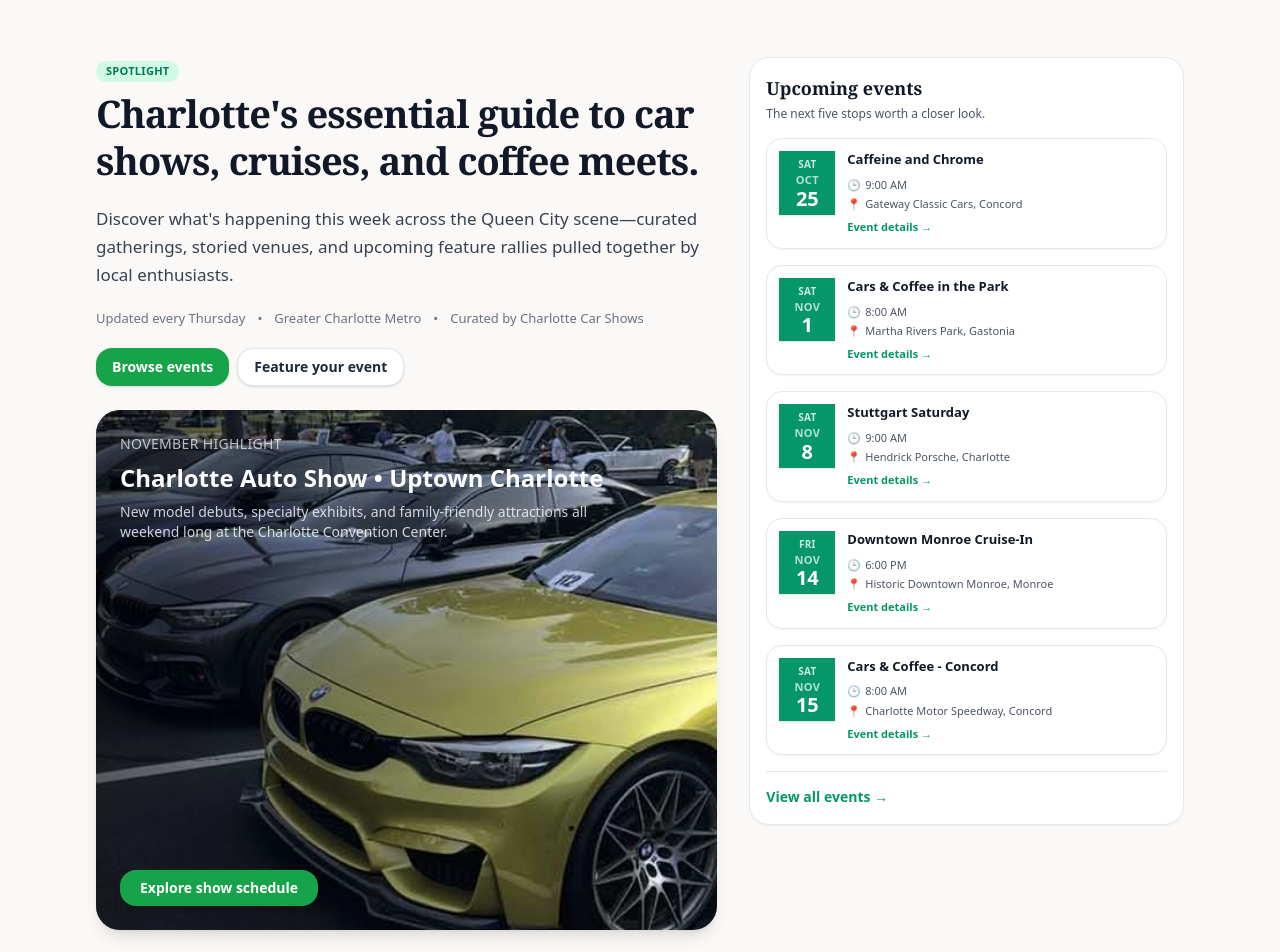
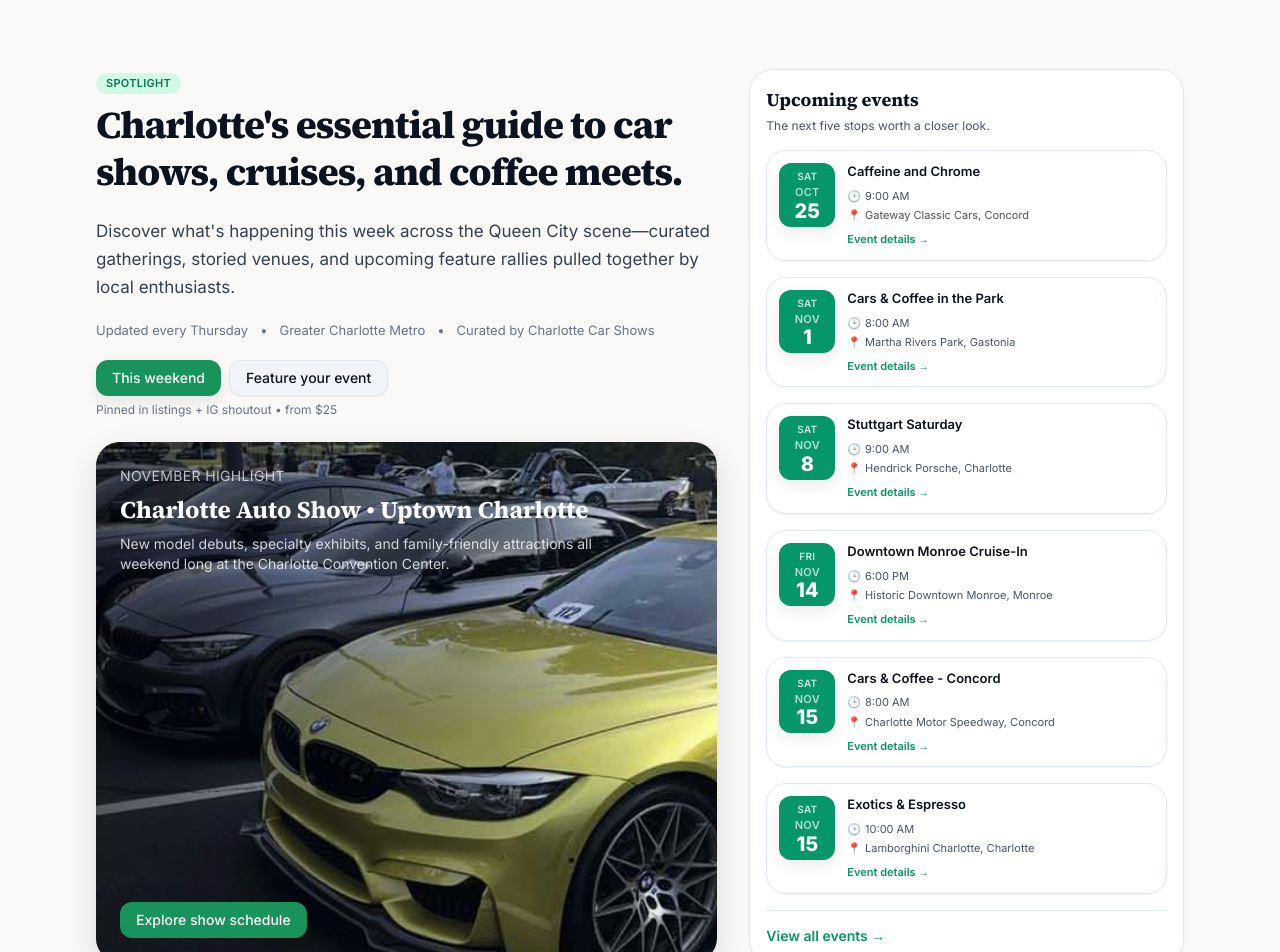
Before and after one commit to kevinscooke/ccs26, a Next.js app: page / in a window 1280 px wide. Shown: the part 140-1092 px from the top of the page. Built offline with nearby package versions, Linux system fonts and the light colour scheme.

Commit message:
homepage 'snap' standardization.

```diff
--- a/app/(marketing)/page.tsx
+++ b/app/(marketing)/page.tsx
@@ -6,6 +6,7 @@ import CompactUpcomingEvents from "@/components/event/CompactUpcomingEvents";
 import FeaturedEventsGrid from "@/components/event/FeaturedEventsGrid";
 import { TAGS } from "@/lib/tags";
 import dynamic from "next/dynamic";
+import { Button } from "@/components/ui/button"; // added
 const AdSlot = dynamic(() => import("@/components/ads/AdSlot"), { ssr: false });
 
 export const metadata: Metadata = {
@@ -86,9 +87,9 @@ export default function MarketingHomePage() {
         }}
       />
 
-      <div className="space-y-12 pt-2 pb-6 lg:space-y-10 lg:pt-3 lg:pb-6">
+      <div className="space-y-10 lg:space-y-12 pt-4 pb-8 lg:pt-6 lg:pb-8">
         {/* Row 2: Hero + Compact Upcoming */}
-        <section className="grid grid-cols-1 gap-6 lg:grid-cols-12 lg:gap-8 lg:items-start">
+        <section className="grid grid-cols-1 gap-8 lg:grid-cols-12 lg:gap-8 lg:items-start">
           <div className="space-y-6 lg:col-span-7">
             <article className="space-y-5">
               <div className="space-y-2">
@@ -96,8 +97,7 @@ export default function MarketingHomePage() {
                   Spotlight
                 </span>
                 <h1
-                  className="text-[32px] font-extrabold leading-tight tracking-tight text-gray-900 lg:text-[38px]"
-                  style={{ fontFamily: "'Source Serif Pro', Georgia, serif" }}
+                  className="text-[32px] font-extrabold leading-tight tracking-tight text-gray-900 lg:text-[38px] font-heading"
                 >
                   Charlotte&apos;s essential guide to car shows, cruises, and coffee meets.
                 </h1>
@@ -116,16 +116,19 @@ export default function MarketingHomePage() {
                 <span>Curated by Charlotte Car Shows</span>
               </div>
 
-              <div className="flex flex-wrap gap-2">
-                <a className="ccs-btn-primary px-4 py-2 text-sm shadow" href="/events/">
-                  Browse events
-                </a>
-                <a
-                  className="ccs-btn px-4 py-2 text-sm bg-white text-[var(--fg)] shadow hover:bg-white/80"
-                  href="/pricing"
-                >
-                  Feature your event
-                </a>
+              <div className="flex flex-col gap-1.5">
+                <div className="flex flex-wrap gap-2">
+                  <Button asChild>
+                    <a href="/events/?when=weekend">This weekend</a>
+                  </Button>
+                  <Button asChild variant="secondary">
+                    <a href="/pricing">Feature your event</a>
+                  </Button>
+                </div>
+                <p className="text-xs text-gray-500">
+                  Pinned in listings + IG shoutout • from $25
+                  {/* TODO: replace $25 with your actual starting price */}
+                </p>
               </div>
             </article>
 
@@ -143,7 +146,7 @@ export default function MarketingHomePage() {
               <div className="absolute inset-0 flex flex-col justify-between gap-4 p-4 sm:p-6">
                 <div className="max-w-lg text-white space-y-2">
                   <p className="text-xs sm:text-sm uppercase tracking-wide text-white/70">November highlight</p>
-                  <h2 className="text-xl sm:text-2xl font-bold leading-tight font-[var(--font-heading,_inherit)]">
+                  <h2 className="text-xl sm:text-2xl font-bold leading-tight font-heading">
                     Charlotte Auto Show • Uptown Charlotte
                   </h2>
                   <p className="text-xs sm:text-sm text-white/80">
@@ -151,12 +154,9 @@ export default function MarketingHomePage() {
                   </p>
                 </div>
                 <div>
-                  <a
-                    href="/events/charlotte-auto-show/"
-                    className="ccs-btn-primary inline-block px-5 py-2 text-sm shadow-lg"
-                  >
-                    Explore show schedule
-                  </a>
+                  <Button asChild className="shadow-lg">
+                    <a href="/events/charlotte-auto-show/">Explore show schedule</a>
+                  </Button>
                 </div>
               </div>
             </div>
@@ -165,10 +165,7 @@ export default function MarketingHomePage() {
           <aside className="lg:col-span-5">
             <div className="h-full rounded-2xl border border-gray-200 bg-white/95 p-5 shadow-sm lg:p-4">
               <div className="mb-4 space-y-1">
-                <h2
-                  className="text-lg font-bold text-gray-900"
-                  style={{ fontFamily: "'Source Serif Pro', Georgia, serif" }}
-                >
+                <h2 className="text-lg font-bold text-gray-900 font-heading">
                   Upcoming events
                 </h2>
                 <p className="text-xs text-gray-600">The next five stops worth a closer look.</p>
@@ -187,6 +184,8 @@ export default function MarketingHomePage() {
               >
                 <CompactUpcomingEvents />
               </Suspense>
+
+
             </div>
           </aside>
         </section>
@@ -272,37 +271,36 @@ export default function MarketingHomePage() {
         <section className="ccs-card">
           <div className="flex flex-col md:flex-row md:items-center md:justify-between gap-4">
             <div>
-              <h2 className="text-2xl md:text-3xl font-bold text-gray-900 mb-1" style={{ fontFamily: "'Source Serif Pro', Georgia, serif" }}>
+              <h2 className="text-2xl md:text-3xl font-bold text-gray-900 mb-1 font-heading">
                 New: The Guide to Charlotte Car Shows
               </h2>
               <p className="text-gray-600">Monthly staples, annual shows, and local resources—all in one place.</p>
             </div>
-            <a className="ccs-btn-primary px-5 py-2" href="/guide-to-charlotte-car-shows">Read the Guide</a>
+            <Button asChild>
+              <a href="/guide-to-charlotte-car-shows">Read the Guide</a>
+            </Button>
           </div>
         </section>
 
         {/* Community Section */}
         <section className="ccs-card text-center">
-          <h2 className="text-3xl font-bold text-gray-900 mb-4"
-              style={{ fontFamily: "'Source Serif Pro', Georgia, serif" }}>
+          <h2 className="text-3xl font-bold text-gray-900 mb-4 font-heading">
             Join Our Community
           </h2>
           <p className="text-xl text-gray-600 max-w-2xl mx-auto mb-6 leading-relaxed">
             Follow us for daily updates, event highlights, and exclusive content. Connect with thousands of local car enthusiasts.
           </p>
           <div className="flex justify-center gap-4">
-            <a className="ccs-btn-primary px-6 py-3"
-               href="https://www.instagram.com/charlottecarshows/"
-               target="_blank"
-               rel="noreferrer">
-              Follow on Instagram
-            </a>
-            <a className="ccs-btn px-6 py-3"
-               href="https://www.facebook.com/CharlotteCarShows/"
-               target="_blank"
-               rel="noreferrer">
-              Join on Facebook
-            </a>
+            <Button asChild className="px-6 py-3">
+              <a href="https://www.instagram.com/charlottecarshows/" target="_blank" rel="noreferrer">
+                Follow on Instagram
+              </a>
+            </Button>
+            <Button asChild variant="secondary" className="px-6 py-3">
+              <a href="https://www.facebook.com/CharlotteCarShows/" target="_blank" rel="noreferrer">
+                Join on Facebook
+              </a>
+            </Button>
           </div>
         </section>
       </div>
--- a/app/globals.css
+++ b/app/globals.css
@@ -2,17 +2,64 @@
 @tailwind components;
 @tailwind utilities;
 
+/* --- Charlotte Car Shows: Light + Simple palette overrides + Design Tokens --- */
 
-/* --- Charlotte Car Shows: Light + Simple palette overrides --- */
-
-/* 1) Global background + text */
+/* 1) Root tokens (keep existing bg/fg and add brand, neutrals, radii, shadows, spacing) */
 :root {
-  /* Off-white page background; tweak a hair warmer/cooler if you like */
+  /* Existing page background + text */
   --bg: #faf9f7;
   --fg: #1f2937; /* zinc-800-ish for good contrast */
+
+  /* Brand */
+  --brand-50:  #f2fbf6;
+  --brand-100: #d9f3e6;
+  --brand-200: #b2e7cc;
+  --brand-300: #85d9b0;
+  --brand-400: #4ecb94;
+  --brand-500: #22b573; /* primary */
+  --brand-600: #18935c;
+  --brand-700: #117348;
+  --brand-800: #0d5737;
+  --brand-900: #093f28;
+
+  /* Neutrals */
+  --gray-50:  #f8fafc;
+  --gray-100: #f1f5f9;
+  --gray-200: #e2e8f0;
+  --gray-300: #cbd5e1;
+  --gray-400: #94a3b8;
+  --gray-500: #64748b;
+  --gray-600: #475569;
+  --gray-700: #334155;
+  --gray-800: #1f2937;
+  --gray-900: #0b1220;
+
+  /* Radii */
+  --radius-sm: .5rem;
+  --radius-md: .75rem;
+  --radius-lg: 1rem;
+  --radius-xl: 1.25rem; /* standard */
+  --radius-2xl: 1.5rem;
+
+  /* Shadows */
+  --shadow-sm: 0 1px 2px rgba(0,0,0,.06);
+  --shadow-md: 0 6px 16px rgba(0,0,0,.08);  /* standard */
+  --shadow-lg: 0 12px 32px rgba(0,0,0,.12);
+
+  /* Spacing jumps */
+  --space-1: .375rem;
+  --space-2: .625rem;
+  --space-3: .875rem;
+  --space-4: 1.125rem;
+  --space-5: 1.5rem;
+  --space-6: 2rem;
+
+  /* Typography (wired from next/font)
+     Note: do NOT set --font-sans or --font-heading here to avoid overriding next/font.
+     Use var(--font-sans) and var(--font-heading) in utilities below. */
 }
 
-/* Tailwind base hookup */
+/* Tailwind base hookup (kept) */
 html, body {
   @apply bg-[var(--bg)] text-[var(--fg)];
 }
@@ -28,9 +75,12 @@ html, body {
     --ring: 142 71% 45%;       /* green ring to match buttons */
   }
   body { @apply bg-background text-foreground; }
+
+  /* Optional: normalize focus */
+  :focus-visible { outline: 2px solid var(--brand-500); outline-offset: 2px; }
 }
 
-/* 2) Cards, Buttons, Badges */
+/* 2) Components (kept as-is) */
 @layer components {
   /* Cards: white background, light border, readable text */
   .ccs-card {
@@ -66,3 +116,21 @@ html, body {
   /* Make AdSense / adsbygoogle responsive and avoid forcing large reserved blocks */
   /* Ads removed: ad-specific styles deleted */
 }
+
+/* 3) Utilities mapped from tokens (new) */
+@layer utilities {
+  .shadow-token-sm { box-shadow: var(--shadow-sm); }
+  .shadow-token-md { box-shadow: var(--shadow-md); }
+  .shadow-token-lg { box-shadow: var(--shadow-lg); }
+
+  .rounded-token    { border-radius: var(--radius-xl); }
+  .rounded-token-2x { border-radius: var(--radius-2xl); }
+
+  .p-token  { padding: var(--space-5); }
+  .px-token { padding-left: var(--space-5); padding-right: var(--space-5); }
+  .py-token { padding-top: var(--space-5); padding-bottom: var(--space-5); }
+
+  /* Font utilities use next/font variables applied on <html> */
+  .font-heading { font-family: var(--font-heading); }
+  .font-sans    { font-family: var(--font-sans); }
+}
--- a/app/layout.tsx
+++ b/app/layout.tsx
@@ -3,17 +3,20 @@ import "./globals.css";
 import type { ReactNode } from "react";
 import Script from "next/script";
 import type { Metadata } from "next";
+import { Inter, Source_Serif_4 } from "next/font/google";
 
 import TopNav from "@/components/nav/TopNav";
 import Footer from "@/components/Footer";
 import HeaderAdBar from "@/components/ads/HeaderAdBar";
 import FooterAdBar from "@/components/ads/FooterAdBar";
-import { Bebas_Neue } from "next/font/google";
 
-const heading = Bebas_Neue({
+// Removed Bebas_Neue and added Inter + Source Serif 4
+const inter = Inter({ subsets: ["latin"], display: "swap", variable: "--font-sans" });
+const sourceSerif = Source_Serif_4({
   subsets: ["latin"],
-  weight: "400",
-  variable: "--font-heading", // exposes CSS var
+  display: "swap",
+  variable: "--font-heading",
+  style: ["normal"],
 });
 
 export const metadata: Metadata = {
@@ -61,7 +64,7 @@ export function generateViewport() {
 
 export default function RootLayout({ children }: { children: ReactNode }) {
   return (
-    <html lang="en" className={heading.variable}>
+    <html lang="en" className={`${inter.variable} ${sourceSerif.variable}`}>
       <head>
         {/* Small perf wins for GA and images */}
         <link rel="preconnect" href="https://www.googletagmanager.com" />
--- a/components/event/CompactUpcomingEvents.tsx
+++ b/components/event/CompactUpcomingEvents.tsx
@@ -20,7 +20,7 @@ export default async function CompactUpcomingEvents() {
     .filter((value): value is { event: any; start: Date } => Boolean(value))
     .filter(({ start }) => start.getTime() >= now)
     .sort((a, b) => a.start.getTime() - b.start.getTime())
-    .slice(0, 5);
+    .slice(0, 6);
 
   if (!upcoming.length) {
     return (
--- /dev/null
+++ b/components/ui/Heading.tsx
@@ -0,0 +1,23 @@
+import clsx from "clsx";
+import React from "react";
+
+type Level = 1 | 2 | 3;
+
+const styles: Record<Level, string> = {
+  1: "font-heading text-4xl md:text-5xl leading-tight tracking-tightish",
+  2: "font-heading text-3xl md:text-4xl leading-snug tracking-tightish",
+  3: "font-heading text-2xl md:text-3xl leading-snug",
+};
+
+export function Heading({
+  as = 1,
+  className,
+  children,
+}: {
+  as?: Level;
+  className?: string;
+  children: React.ReactNode;
+}) {
+  const Tag = (`h${as}` as unknown) as keyof JSX.IntrinsicElements;
+  return <Tag className={clsx(styles[as], className)}>{children}</Tag>;
+}
--- a/components/ui/button.tsx
+++ b/components/ui/button.tsx
@@ -9,20 +9,19 @@ const buttonVariants = cva(
   {
     variants: {
       variant: {
-        default:
-          "bg-primary text-primary-foreground shadow hover:bg-primary/90",
-        destructive:
-          "bg-destructive text-destructive-foreground shadow-sm hover:bg-destructive/90",
-        outline:
-          "border border-input bg-background shadow-sm hover:bg-accent hover:text-accent-foreground",
-        secondary:
-          "bg-secondary text-secondary-foreground shadow-sm hover:bg-secondary/80",
-        ghost: "hover:bg-accent hover:text-accent-foreground",
-        link: "text-primary underline-offset-4 hover:underline",
+        // Use token-bound theme colors (no shadcn HSL vars required)
+        default: "bg-brand-600 text-white shadow hover:bg-brand-700",
+        destructive: "bg-red-600 text-white shadow-sm hover:bg-red-700",
+        outline: "border border-gray-200 bg-white text-gray-900 shadow-sm hover:bg-gray-50",
+        secondary: "bg-gray-100 text-gray-900 shadow-sm hover:bg-gray-200 border border-gray-200",
+        ghost: "hover:bg-gray-100 hover:text-gray-900",
+        link: "text-brand-700 underline-offset-4 hover:underline",
+        brand: "bg-brand-600 text-white shadow hover:bg-brand-700", // optional alias
       },
       size: {
         default: "h-9 px-4 py-2",
         sm: "h-8 rounded-md px-3 text-xs",
+        md: "h-9 px-4 py-2", // alias to default
         lg: "h-10 rounded-md px-8",
         icon: "h-9 w-9",
       },
--- a/components/ui/card.tsx
+++ b/components/ui/card.tsx
@@ -1,17 +1,30 @@
 import * as React from "react"
+import { cva, type VariantProps } from "class-variance-authority"
 
 import { cn } from "@/lib/utils"
 
+// Add variants while keeping existing defaults
+const cardVariants = cva("rounded-xl text-card-foreground", {
+  variants: {
+    variant: {
+      // Matches your current Card defaults (bg-card, border, shadow)
+      base: "border bg-card shadow",
+      // Brand-tinted card using token utilities
+      highlight: "bg-brand-50 border border-brand-200 shadow-token-md",
+      // Subtle inset style
+      inset: "bg-white border border-gray-100 shadow-none",
+    },
+  },
+  defaultVariants: { variant: "base" },
+})
+
 const Card = React.forwardRef<
   HTMLDivElement,
-  React.HTMLAttributes<HTMLDivElement>
->(({ className, ...props }, ref) => (
+  React.HTMLAttributes<HTMLDivElement> & VariantProps<typeof cardVariants>
+>(({ className, variant = "base", ...props }, ref) => (
   <div
     ref={ref}
-    className={cn(
-      "rounded-xl border bg-card text-card-foreground shadow",
-      className
-    )}
+    className={cn(cardVariants({ variant }), className)}
     {...props}
   />
 ))
--- a/tailwind.config.js
+++ b/tailwind.config.js
@@ -4,75 +4,113 @@ module.exports = {
   content: [
     "./app/**/*.{js,ts,jsx,tsx,mdx}",
     "./components/**/*.{js,ts,jsx,tsx,mdx}",
+    "./content/**/*.{md,mdx}",
   ],
   theme: {
     extend: {
       container: {
         center: true,
-  			padding: '1rem',
+        padding: "1rem",
         screens: {
-  				lg: '960px',
-  				xl: '1120px'
-  			}
+          lg: "960px",
+          xl: "1120px",
+        },
       },
       colors: {
+        // Bind brand + gray to tokens
         brand: {
-  				'50': '#eff6ff',
-  				'600': '#2563eb',
-  				'700': '#1d4ed8'
+          50:  "var(--brand-50)",
+          100: "var(--brand-100)",
+          200: "var(--brand-200)",
+          300: "var(--brand-300)",
+          400: "var(--brand-400)",
+          500: "var(--brand-500)",
+          600: "var(--brand-600)",
+          700: "var(--brand-700)",
+          800: "var(--brand-800)",
+          900: "var(--brand-900)",
         },
-  			background: 'hsl(var(--background))',
-  			foreground: 'hsl(var(--foreground))',
+        gray: {
+          50:  "var(--gray-50)",
+          100: "var(--gray-100)",
+          200: "var(--gray-200)",
+          300: "var(--gray-300)",
+          400: "var(--gray-400)",
+          500: "var(--gray-500)",
+          600: "var(--gray-600)",
+          700: "var(--gray-700)",
+          800: "var(--gray-800)",
+          900: "var(--gray-900)",
+        },
+
+        // Keep existing shadcn-style vars
+        background: "hsl(var(--background))",
+        foreground: "hsl(var(--foreground))",
         card: {
-  				DEFAULT: 'hsl(var(--card))',
-  				foreground: 'hsl(var(--card-foreground))'
+          DEFAULT: "hsl(var(--card))",
+          foreground: "hsl(var(--card-foreground))",
         },
         popover: {
-  				DEFAULT: 'hsl(var(--popover))',
-  				foreground: 'hsl(var(--popover-foreground))'
+          DEFAULT: "hsl(var(--popover))",
+          foreground: "hsl(var(--popover-foreground))",
         },
         primary: {
-  				DEFAULT: 'hsl(var(--primary))',
-  				foreground: 'hsl(var(--primary-foreground))'
+          DEFAULT: "hsl(var(--primary))",
+          foreground: "hsl(var(--primary-foreground))",
         },
         secondary: {
-  				DEFAULT: 'hsl(var(--secondary))',
-  				foreground: 'hsl(var(--secondary-foreground))'
+          DEFAULT: "hsl(var(--secondary))",
+          foreground: "hsl(var(--secondary-foreground))",
         },
         muted: {
-  				DEFAULT: 'hsl(var(--muted))',
-  				foreground: 'hsl(var(--muted-foreground))'
+          DEFAULT: "hsl(var(--muted))",
+          foreground: "hsl(var(--muted-foreground))",
         },
         accent: {
-  				DEFAULT: 'hsl(var(--accent))',
-  				foreground: 'hsl(var(--accent-foreground))'
+          DEFAULT: "hsl(var(--accent))",
+          foreground: "hsl(var(--accent-foreground))",
         },
         destructive: {
-  				DEFAULT: 'hsl(var(--destructive))',
-  				foreground: 'hsl(var(--destructive-foreground))'
+          DEFAULT: "hsl(var(--destructive))",
+          foreground: "hsl(var(--destructive-foreground))",
         },
-  			border: 'hsl(var(--border))',
-  			input: 'hsl(var(--input))',
-  			ring: 'hsl(var(--ring))',
+        border: "hsl(var(--border))",
+        input: "hsl(var(--input))",
+        ring: "hsl(var(--ring))",
         chart: {
-  				'1': 'hsl(var(--chart-1))',
-  				'2': 'hsl(var(--chart-2))',
-  				'3': 'hsl(var(--chart-3))',
-  				'4': 'hsl(var(--chart-4))',
-  				'5': 'hsl(var(--chart-5))'
-  			}
+          1: "hsl(var(--chart-1))",
+          2: "hsl(var(--chart-2))",
+          3: "hsl(var(--chart-3))",
+          4: "hsl(var(--chart-4))",
+          5: "hsl(var(--chart-5))",
+        },
       },
       boxShadow: {
-  			soft: '0 6px 24px -8px rgba(0,0,0,0.35)'
+        // Keep existing
+        soft: "0 6px 24px -8px rgba(0,0,0,0.35)",
+        // Bind to tokens
+        sm: "var(--shadow-sm)",
+        DEFAULT: "var(--shadow-md)",
+        md: "var(--shadow-md)",
+        lg: "var(--shadow-lg)",
       },
       borderRadius: {
-  			xl: '16px',
-  			'2xl': '20px',
-  			lg: 'var(--radius)',
-  			md: 'calc(var(--radius) - 2px)',
-  			sm: 'calc(var(--radius) - 4px)'
-  		}
-  	}
+        // Bind to tokens
+        sm: "var(--radius-sm)",
+        md: "var(--radius-md)",
+        lg: "var(--radius-lg)",
+        xl: "var(--radius-xl)",
+        "2xl": "var(--radius-2xl)",
+      },
+      fontFamily: {
+        // next/font provides these vars on <html>
+        sans: ["var(--font-sans)", "ui-sans-serif", "system-ui"],
+        heading: ["var(--font-heading)", "ui-serif", "Georgia", "serif"],
+      },
+      letterSpacing: {
+        tightish: "-0.01em",
+      },
+    },
   },
   plugins: [require("tailwindcss-animate")],
 };
```
Lines whose indentation alone changed are shown as unchanged.
